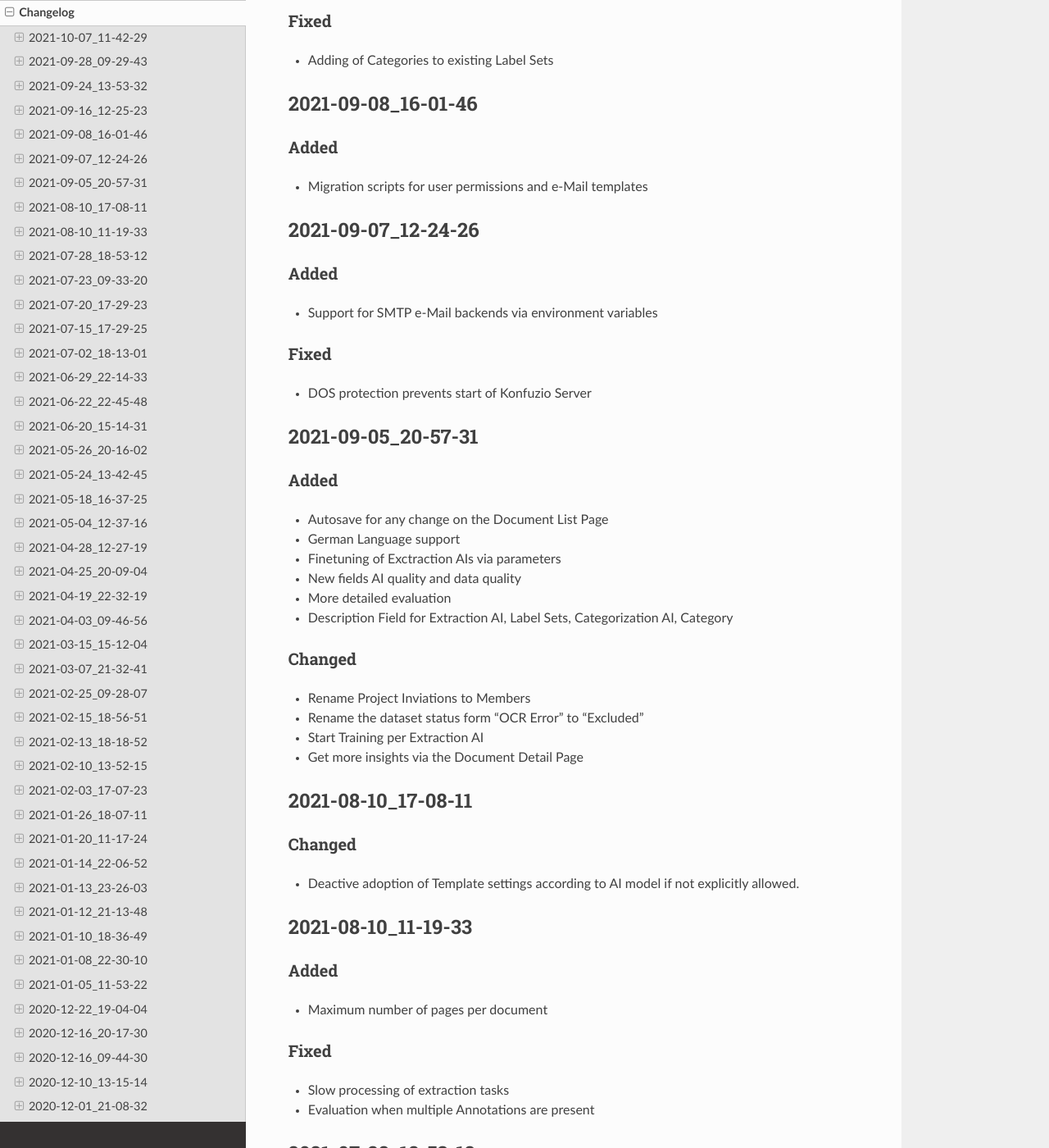
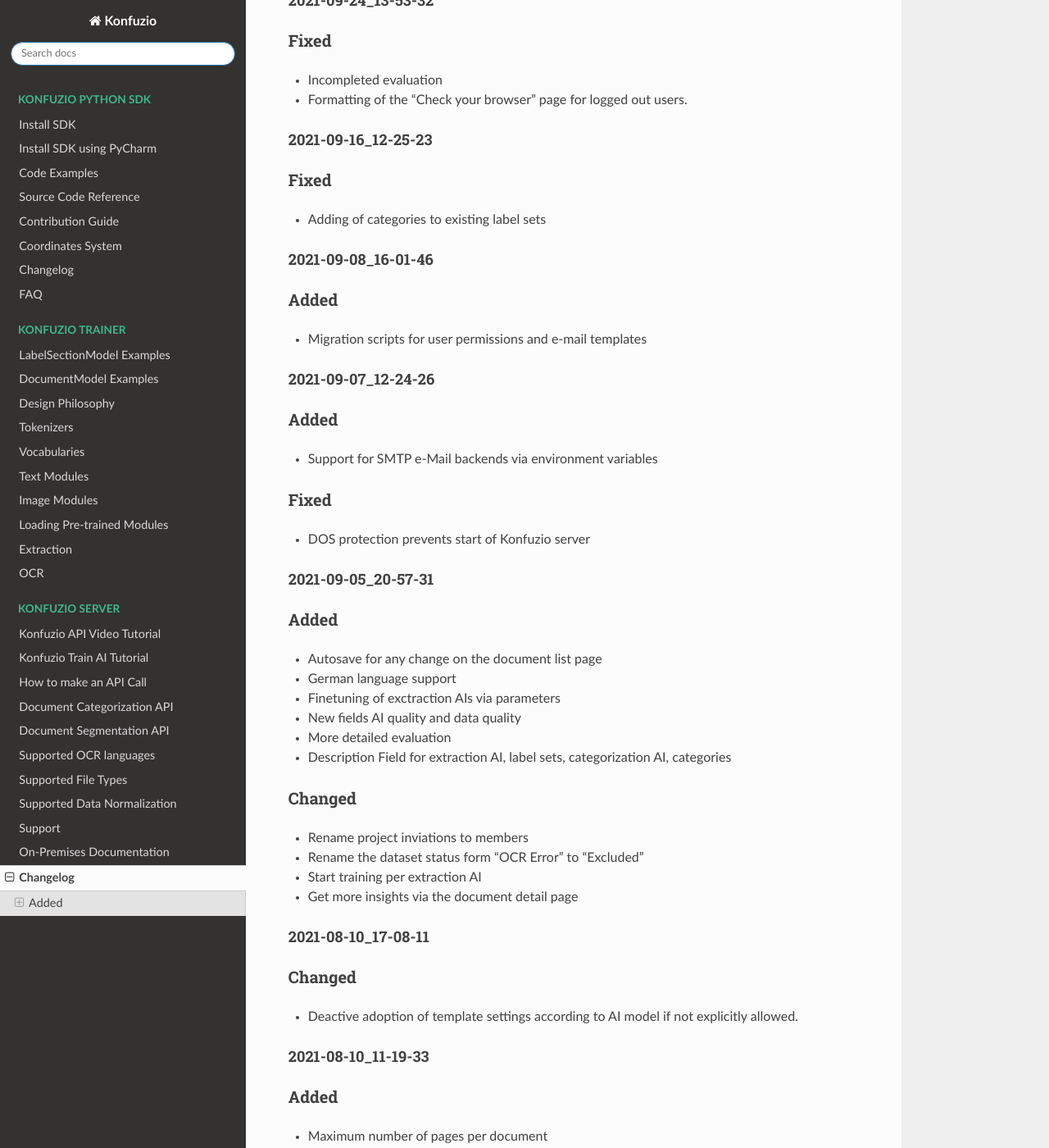
Before and after one commit to konfuzio-ai/konfuzio-sdk, a Sphinx documentation site: the page built from docs/web/changelog_app.md, in a window 1280 px wide and 1400 px high, scrolled down 810 px. Shown: the whole window at 82% size. Built offline with Sphinx 7.4.7 and the Read the Docs theme 2.0.0, drawn with Linux system fonts in a browser that asks for light colours; some of the changed text lies outside the part shown.

Commit message:
Update changelog_app.md

```diff
--- a/docs/web/changelog_app.md
+++ b/docs/web/changelog_app.md
@@ -7,6 +7,15 @@
 
 The format is based on [Keep a Changelog](https://keepachangelog.com/en/1.0.0/),
 and this project adheres to [Calendar Versioning](https://calver.org/overview.html).
+
+
+#### Added
+- Improve detection of annotations which consist of multiple words
+- Filtering of labels and label sets according to the category of a document (in the SmartView)
+
+### Fixed
+- Selection of characters in SmartView incomplete when editing an annotation
+
 
 ## 2021-10-07_11-42-29
 
@@ -28,12 +37,12 @@
 ## 2021-09-16_12-25-23
 
 ### Fixed
-- Adding of Categories to existing Label Sets
+- Adding of categories to existing label sets
 
 ## 2021-09-08_16-01-46
 
 ### Added
-- Migration scripts for user permissions and e-Mail templates
+- Migration scripts for user permissions and e-mail templates
 
 ## 2021-09-07_12-24-26
 
@@ -41,30 +50,30 @@
 - Support for SMTP e-Mail backends via environment variables
 
 ### Fixed
-- DOS protection prevents start of Konfuzio Server
+- DOS protection prevents start of Konfuzio server
 
 ## 2021-09-05_20-57-31
 
 ### Added
 
-- Autosave for any change on the Document List Page
-- German Language support
-- Finetuning of Exctraction AIs via parameters
+- Autosave for any change on the document list page
+- German language support
+- Finetuning of exctraction AIs via parameters
 - New fields AI quality and data quality
 - More detailed evaluation
-- Description Field for Extraction AI, Label Sets, Categorization AI, Category
+- Description Field for extraction AI, label sets, categorization AI, categories
 
 ### Changed
 
-- Rename Project Inviations to Members
+- Rename project inviations to members
 - Rename the dataset status form "OCR Error" to "Excluded"
-- Start Training per Extraction AI
-- Get more insights via the Document Detail Page
+- Start training per extraction AI
+- Get more insights via the document detail page
 
 ## 2021-08-10_17-08-11
 
 ### Changed
-- Deactive adoption of Template settings according to AI model if not explicitly allowed.
+- Deactive adoption of template settings according to AI model if not explicitly allowed.
 
 ## 2021-08-10_11-19-33
 
@@ -73,7 +82,7 @@
 
 ### Fixed
 - Slow processing of extraction tasks
-- Evaluation when multiple Annotations are present
+- Evaluation when multiple annotations are present
 
 ## 2021-07-28_18-53-12
 
@@ -171,7 +180,7 @@
 ## 2021-05-04_12-37-16
 
 ### Fixed
-- Calculation of True Negative when using multiple templates.
+- Calculation of true negative when using multiple templates.
 
 ## 2021-04-28_12-27-19
 
@@ -184,7 +193,7 @@
 ## 2021-04-25_20-09-04
 
 ### Added
-- Protect Signup with captcha
+- Protect signup with captcha
 
 ### Fixed
 - Editing of annotation if there are already declined annotations.
@@ -192,13 +201,13 @@
 ## 2021-04-19_22-32-19
 
 ### Added
-- Add label creation Endpoint
+- Add label creation endpoint
 - Token-based authentication for the API
 
 ## 2021-04-03_09-46-56
 
 ### Added
-- Show Django sidebar in Smartview and Template view.
+- Show Django sidebar in Smartview and template view.
 
 ### Changed
 - Save extraction results in a more efficient way.
@@ -359,7 +368,7 @@
 - Search for Smartview
 
 ### Fixed
-- TemplateCreationForm does not allow to select parent Template
+- TemplateCreationForm does not allow to select parent template
 
 ## 2020-12-16_09-44-30
 
```
Also changed, not shown: other parts of docs/web/changelog_app.md (+3 -3 lines).
